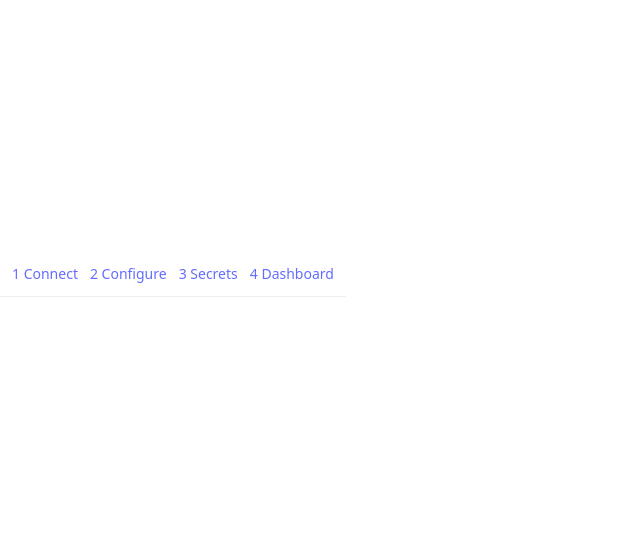
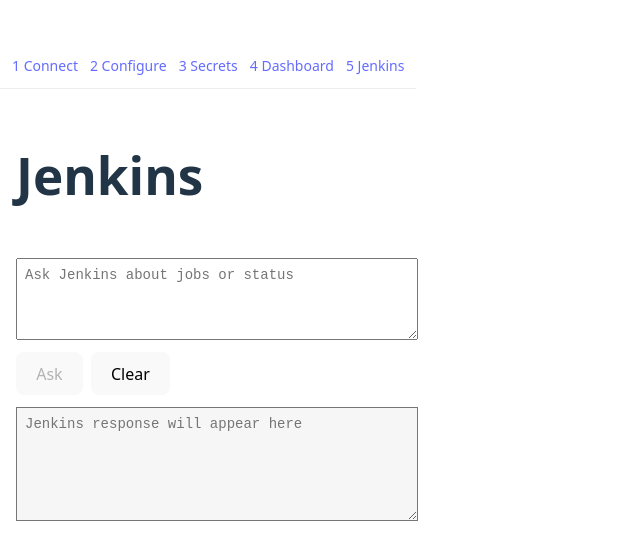
Before and after one commit to oslabs-beta/AutoDeploy, a React (Vite) app in the folder client/: page /jenkins in a window 1280 px wide. Shown: the part 110-670 px from the top of the page, without its empty margins (0-640 px from the left). Built offline with nearby package versions, Linux system fonts and the light colour scheme; no server answers.

Commit message:
Add new Jenkins Route

```diff
--- a/client/src/App.tsx
+++ b/client/src/App.tsx
@@ -6,6 +6,7 @@
 import DashboardPage from "./pages/DashboardPage";
 import { useRepoStore } from "./store/useRepoStore";
 import { usePipelineStore } from "./store/usePipelineStore";
+import Jenkins from "./routes/Jenkins";
 
 function NeedRepo({ children }: { children: JSX.Element }) {
   const { repo, branch } = useRepoStore();
@@ -25,6 +26,7 @@
           <Link to="/configure">2 Configure</Link>
           <Link to="/secrets">3 Secrets</Link>
           <Link to="/dashboard">4 Dashboard</Link>
+          <Link to="/jenkins">5 Jenkins</Link>
         </nav>
       </header>
       <main style={{ padding: 16, maxWidth: 960, margin: "0 auto" }}>
@@ -34,6 +36,7 @@
           <Route path="/configure" element={<NeedRepo><ConfigurePage /></NeedRepo>} />
           <Route path="/secrets" element={<NeedRepo><NeedPipeline><SecretsPage /></NeedPipeline></NeedRepo>} />
           <Route path="/dashboard" element={<NeedRepo><DashboardPage /></NeedRepo>} />
+          <Route path="/jenkins" element={<Jenkins />} />
         </Routes>
       </main>
     </BrowserRouter>
--- /dev/null
+++ b/client/src/routes/Jenkins.tsx
@@ -0,0 +1,69 @@
+import { useState } from "react";
+import { BASE } from "../lib/api";
+
+const SERVER_BASE = BASE.replace(/\/api$/, "");
+
+export default function Jenkins() {
+  const [question, setQuestion] = useState("");
+  const [answer, setAnswer] = useState("");
+  const [error, setError] = useState<string | null>(null);
+  const [loading, setLoading] = useState(false);
+
+  async function handleAsk() {
+    if (!question.trim()) return;
+    setLoading(true);
+    setError(null);
+    setAnswer("");
+    try {
+      const res = await fetch(`${SERVER_BASE}/jenkins/ask`, {
+        method: "POST",
+        headers: { "Content-Type": "application/json" },
+        credentials: "include",
+        body: JSON.stringify({ question: question.trim() }),
+      });
+      const data = await res.json().catch(() => ({}));
+      if (!res.ok) throw new Error((data as any)?.error || res.statusText);
+      setAnswer(data?.answer ?? "");
+    } catch (err: any) {
+      setError(err?.message ?? "Request failed");
+    } finally {
+      setLoading(false);
+    }
+  }
+
+  return (
+    <section style={{ display: "grid", gap: 12 }}>
+      <h1>Jenkins</h1>
+      <textarea
+        rows={4}
+        value={question}
+        onChange={(e) => setQuestion(e.target.value)}
+        placeholder="Ask Jenkins about jobs or status"
+        style={{ width: "100%", padding: 8, fontSize: 14 }}
+      />
+      <div style={{ display: "flex", gap: 8 }}>
+        <button onClick={handleAsk} disabled={loading || !question.trim()}>
+          {loading ? "Sending..." : "Ask"}
+        </button>
+        <button
+          type="button"
+          onClick={() => {
+            setQuestion("");
+            setAnswer("");
+            setError(null);
+          }}
+        >
+          Clear
+        </button>
+      </div>
+      {error && <div style={{ color: "red", fontSize: 13 }}>{error}</div>}
+      <textarea
+        readOnly
+        value={answer}
+        placeholder="Jenkins response will appear here"
+        rows={6}
+        style={{ width: "100%", padding: 8, fontSize: 14, background: "#f6f6f6" }}
+      />
+    </section>
+  );
+}
```
